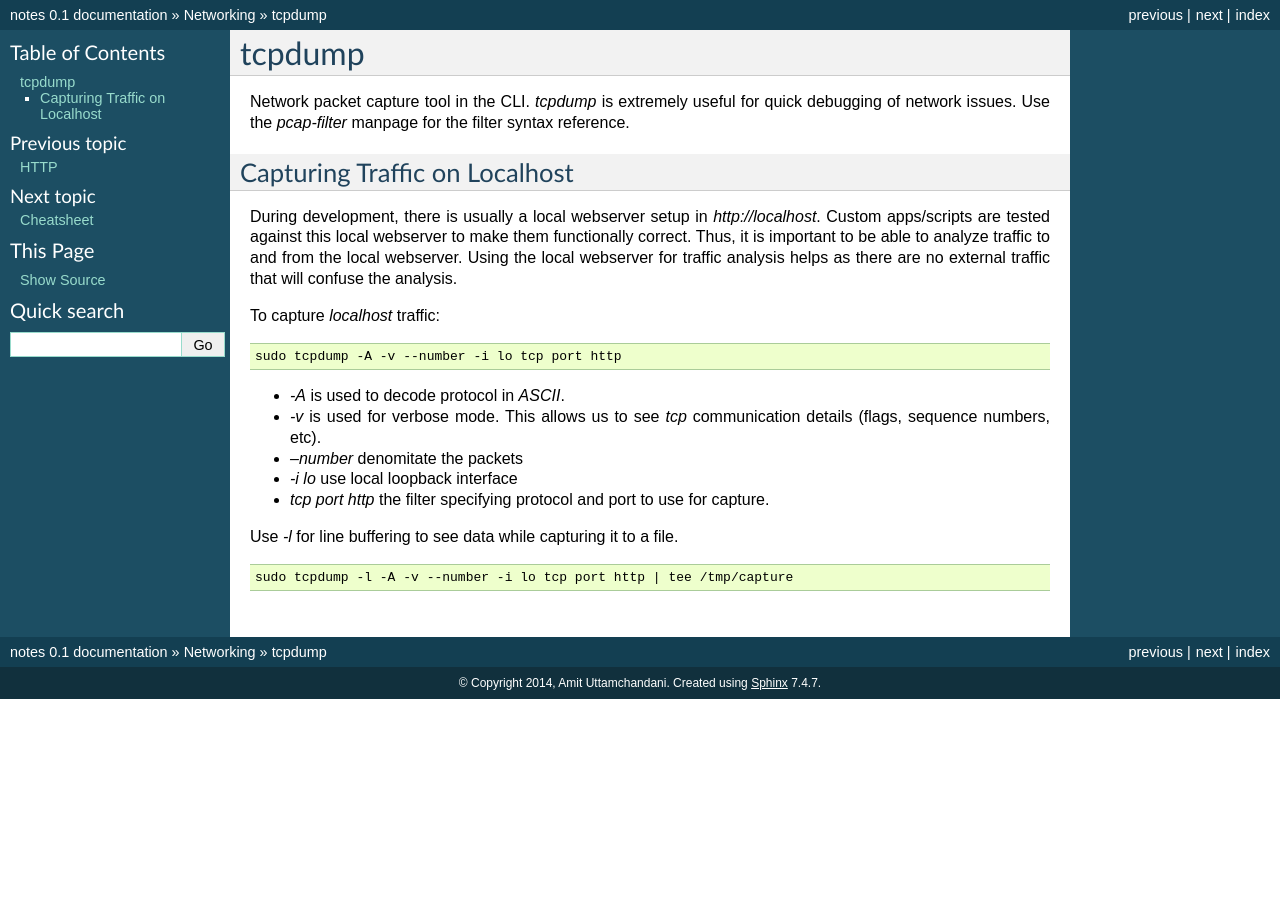
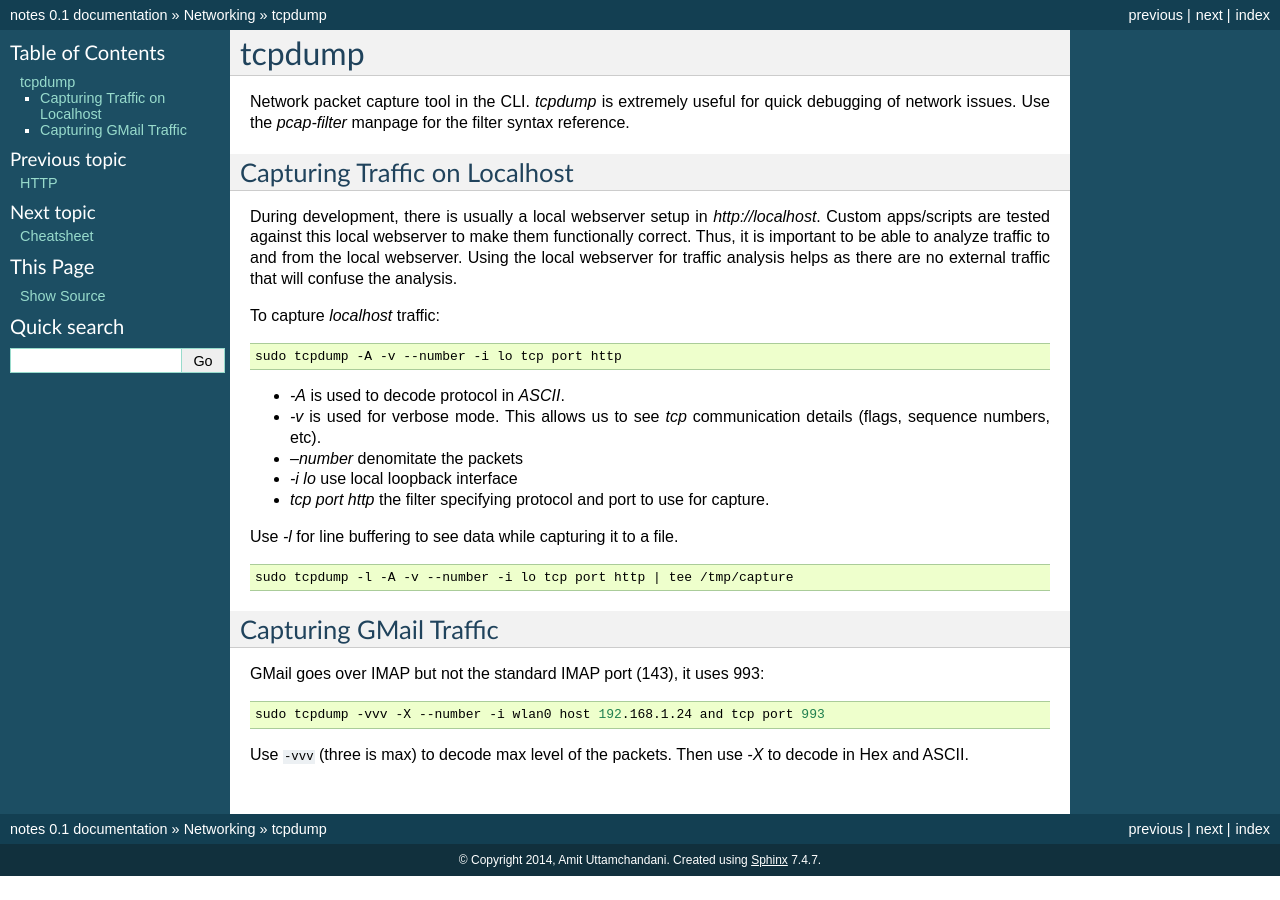
Before and after one commit to amituttam/notes, a Sphinx documentation site: the page built from docs/networking/tcpdump.rst, in a window 1280 px wide. Built offline with Sphinx 7.4.7, drawn with Linux system fonts in a browser that asks for light colours.

Commit message:
tcpdump: Some updates

```diff
--- a/docs/networking/tcpdump.rst
+++ b/docs/networking/tcpdump.rst
@@ -17,7 +17,7 @@ that will confuse the analysis.
 
 To capture `localhost` traffic:
 
-.. code-block:: html
+.. code-block:: shell
 
     sudo tcpdump -A -v --number -i lo tcp port http
 
@@ -29,6 +29,18 @@ To capture `localhost` traffic:
 
 Use `-l` for line buffering to see data while capturing it to a file.
 
-.. code-block:: html
+.. code-block:: shell
 
     sudo tcpdump -l -A -v --number -i lo tcp port http | tee /tmp/capture
+
+Capturing GMail Traffic
+-----------------------
+
+GMail goes over IMAP but not the standard IMAP port (143), it uses 993:
+
+.. code-block:: shell
+
+    sudo tcpdump -vvv -X --number -i wlan0 host 192.168.1.24 and tcp port 993
+
+Use ``-vvv`` (three is max) to decode max level of the packets. Then use
+*-X* to decode in Hex and ASCII.
```
